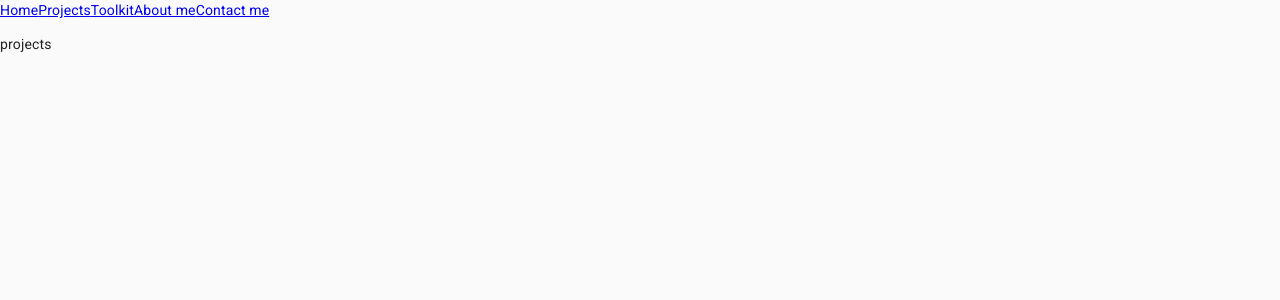
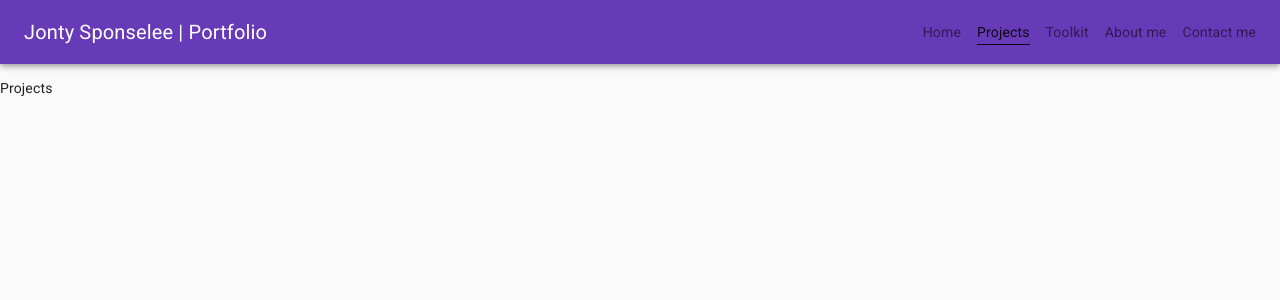
Before and after one commit to jontysponselee/jontysponselee.github.io, a React (Create React App) app: page /projects in a window 1280 px wide. Shown: the top 300 px of the page. Built offline with nearby package versions, Linux system fonts and the light colour scheme.

Commit message:
Feat: add page header

```diff
--- a/src/App.js
+++ b/src/App.js
@@ -1,9 +1,8 @@
 import CssBaseline from '@material-ui/core/CssBaseline';
 import 'fontsource-roboto';
-import {BrowserRouter, Switch, Route, Redirect, NavLink} from "react-router-dom";
 import {MuiThemeProvider} from "@material-ui/core";
 import useApplicationTheme from "./hooks/useApplicationTheme";
-import Homepage from "./pages/homepage/Homepage";
+import ApplicationRouter from "./Router/ApplicationRouter";
 
 function App() {
     const theme = useApplicationTheme();
@@ -11,35 +10,7 @@ function App() {
     return (
         <MuiThemeProvider theme={theme}>
             <CssBaseline/>
-            <BrowserRouter>
-                <NavLink to="/">Home</NavLink>
-                <NavLink to="/projects">Projects</NavLink>
-                <NavLink to="/toolkit">Toolkit</NavLink>
-                <NavLink to="/about-me">About me</NavLink>
-                <NavLink to="/contact-me">Contact me</NavLink>
-
-                <Switch>
-                    <Route exact path={"/"}>
-                        <Homepage/>
-                    </Route>
-                    <Route exact path={"/projects"}>
-                        <p>projects</p>
-                    </Route>
-                    <Route exact path={"/toolkit"}>
-                        <p>toolkit</p>
-                    </Route>
-                    <Route exact path={"/about-me"}>
-                        <p>About me</p>
-                    </Route>
-                    <Route exact path={"/contact-me"}>
-                        <p>Contact me</p>
-                    </Route>
-                    <Route path={"*"}>
-                        <Redirect to={"/"}/>
-                    </Route>
-                </Switch>
-            </BrowserRouter>
-
+            <ApplicationRouter/>
         </MuiThemeProvider>
     );
 }
--- /dev/null
+++ b/src/Router/ApplicationRouter.jsx
@@ -0,0 +1,22 @@
+import {BrowserRouter, Route, Switch} from "react-router-dom";
+import Homepage from "../pages/homepage/Homepage";
+import PageRoutes from "./PageRoutes";
+import PageHeader from "../components/pageHeader/PageHeader";
+
+function ApplicationRouter() {
+    return (
+        <BrowserRouter>
+            <Switch>
+                <Route exact path={"/"}>
+                    <Homepage/>
+                </Route>
+                <Route>
+                    <PageHeader/>
+                    <PageRoutes/>
+                </Route>
+            </Switch>
+        </BrowserRouter>
+    );
+}
+
+export default ApplicationRouter;
--- /dev/null
+++ b/src/Router/PageRoutes.jsx
@@ -0,0 +1,26 @@
+import {Redirect, Route, Switch} from "react-router-dom";
+import React from "react";
+
+function PageRoutes() {
+    return (
+        <Switch>
+            <Route exact path={"/projects"}>
+                <p>Projects</p>
+            </Route>
+            <Route exact path={"/toolkit"}>
+                <p>toolkit</p>
+            </Route>
+            <Route exact path={"/about-me"}>
+                <p>About me</p>
+            </Route>
+            <Route exact path={"/contact-me"}>
+                <p>Contact me</p>
+            </Route>
+            <Route path={"*"}>
+                <Redirect to={"/"}/>
+            </Route>
+        </Switch>
+    );
+}
+
+export default PageRoutes;
--- /dev/null
+++ b/src/components/pageHeader/NavigationBar.jsx
@@ -0,0 +1,48 @@
+import {Box, Link} from "@material-ui/core";
+import {NavLink} from "react-router-dom";
+import React, {forwardRef} from "react";
+import {makeStyles} from "@material-ui/core/styles";
+
+const useStyles = makeStyles((theme) => ({
+    root: {
+        "& > *": {
+            transition: theme.transitions.create(),
+            marginLeft: theme.spacing(2),
+            paddingBottom: theme.spacing(0.5),
+            "&:hover": {
+                color: theme.palette.text.primary,
+                textDecoration: "none",
+                borderBottom: "1px solid",
+                borderColor: theme.palette.text.primary,
+            }
+        }
+    },
+    activeNavLink: {
+        color: theme.palette.text.primary,
+        borderBottom: "1px solid",
+        borderColor: theme.palette.text.primary,
+    },
+}));
+
+const NavigationLink = forwardRef((props, ref) => {
+    const {activeNavLink} = useStyles();
+
+    return <Link exact ref={ref} component={NavLink} color={"textSecondary"}
+                 activeClassName={activeNavLink} {...props} />
+})
+
+function NavigationBar() {
+    const {root} = useStyles();
+
+    return (
+        <Box className={root}>
+            <NavigationLink to="/">Home</NavigationLink>
+            <NavigationLink to="/projects">Projects</NavigationLink>
+            <NavigationLink to="/toolkit">Toolkit</NavigationLink>
+            <NavigationLink to="/about-me">About me</NavigationLink>
+            <NavigationLink to="/contact-me">Contact me</NavigationLink>
+        </Box>
+    );
+}
+
+export default NavigationBar;
--- /dev/null
+++ b/src/components/pageHeader/PageHeader.jsx
@@ -0,0 +1,29 @@
+import Toolbar from "@material-ui/core/Toolbar";
+import Typography from "@material-ui/core/Typography";
+import NavigationBar from "./NavigationBar";
+import AppBar from "@material-ui/core/AppBar";
+import React from "react";
+import {makeStyles} from "@material-ui/core/styles";
+
+const useStyles = makeStyles({
+    title: {
+        flexGrow: 1,
+    },
+});
+
+function PageHeader() {
+    const {title} = useStyles();
+
+    return (
+        <AppBar position="static">
+            <Toolbar>
+                <Typography variant="h6" className={title}>
+                    Jonty Sponselee | Portfolio
+                </Typography>
+                <NavigationBar/>
+            </Toolbar>
+        </AppBar>
+    );
+}
+
+export default PageHeader;
```
